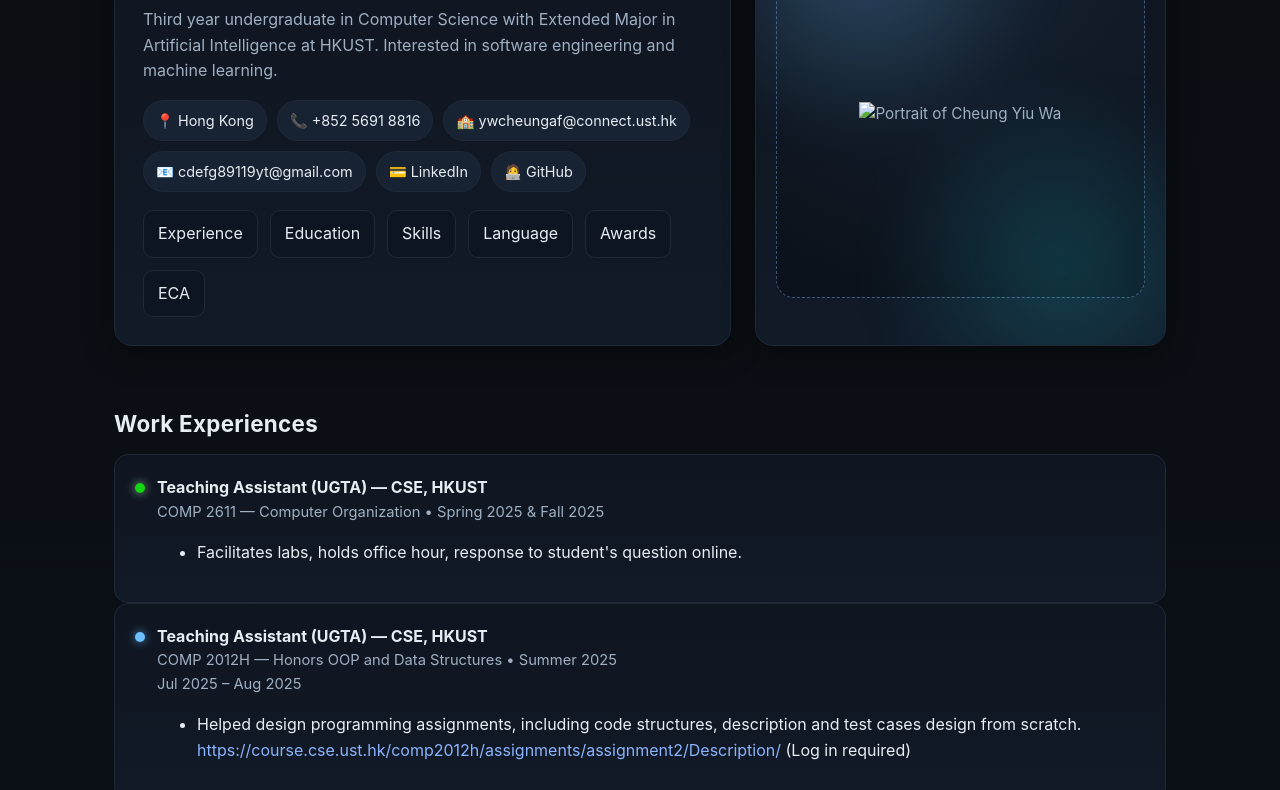
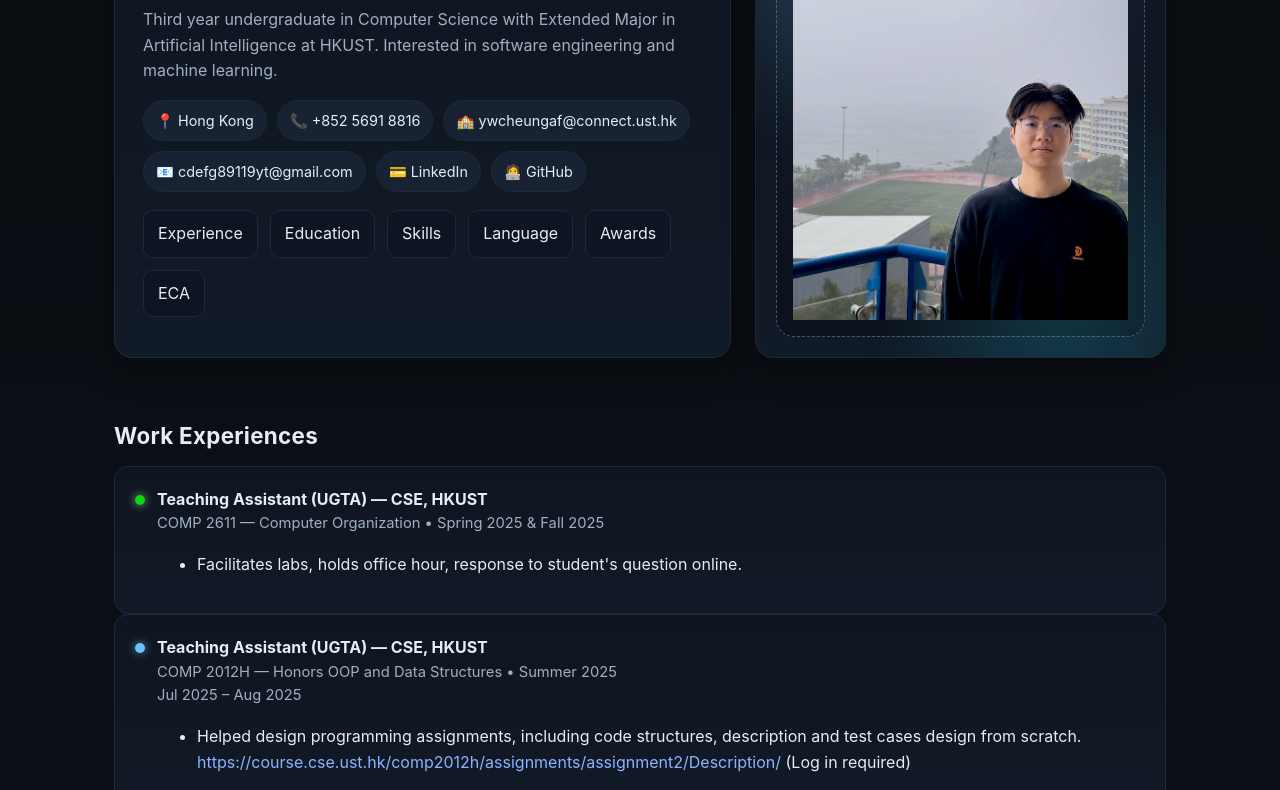
Before and after one commit to WahUST/career, a plain HTML site: page index.html in a window 1280 px wide. Shown: the part 201-991 px from the top of the page. Drawn offline with Linux system fonts and the light colour scheme; a script that the page names is missing.

Commit message:
Update index.html

```diff
--- a/index.html
+++ b/index.html
@@ -320,7 +320,7 @@
                2) Or set CSS background, e.g. style="background-image:url('YOUR_IMAGE_URL'); background-size:cover; background-position:center;" -->
 
           <div id="profile-photo-title" class="hint">
-            <img src="image.png" alt="Portrait of Cheung Yiu Wa" class="profile-img" />
+            <img src="secret/image.png" alt="Portrait of Cheung Yiu Wa" class="profile-img" />
           </div>
           <script src="https://cdn.jsdelivr.net/npm/publicalbum@latest/embed-ui.min.js" async></script>
 
```
